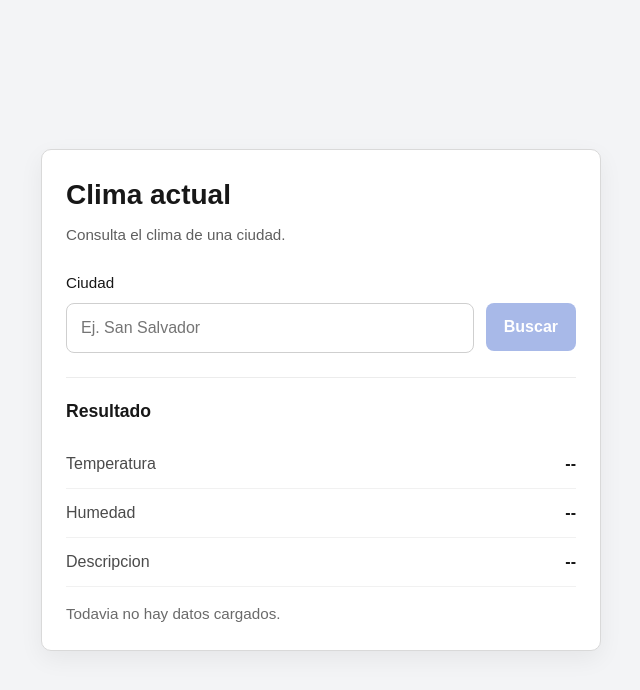
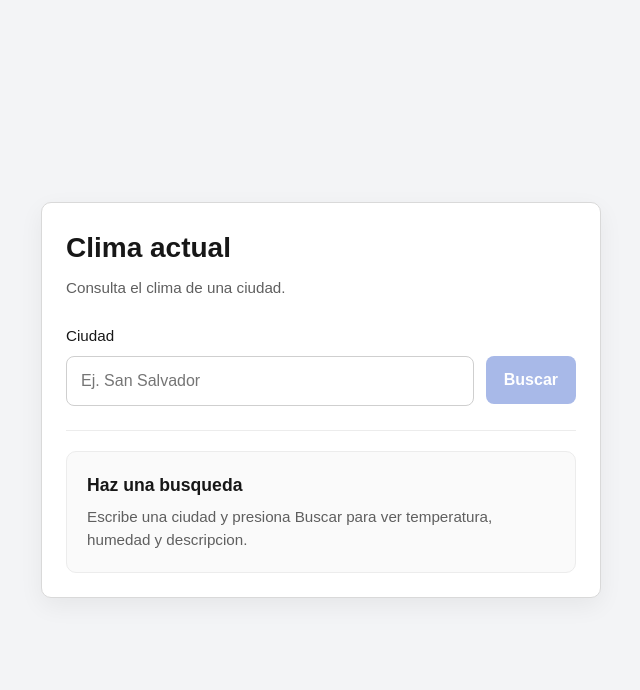
Before and after one commit to jdk-adriel-martinez/weather-app, a Next.js app: page / in a window 1280 px wide. Shown: the top 690 px of the page, without its empty margins (319-959 px from the left). Built offline with nearby package versions, Linux system fonts and the light colour scheme.

Commit message:
Añadiendo estado de página inicial, y de error

```diff
--- a/src/components/WeatherPanel.module.css
+++ b/src/components/WeatherPanel.module.css
@@ -132,6 +132,33 @@
   margin-bottom: 16px;
 }
 
+.weather-app__state {
+  border: 1px solid #ececec;
+  border-radius: 10px;
+  background: #fafafa;
+  padding: 20px;
+}
+
+.weather-app__state--error {
+  border-color: #efc6c6;
+  background: #fff5f5;
+}
+
+.weather-app__state-title {
+  font-size: 1.1rem;
+  font-weight: 600;
+  margin-bottom: 8px;
+}
+
+.weather-app__state-copy {
+  color: #5f5f5f;
+  font-size: 0.95rem;
+}
+
+.weather-app__state-copy + .weather-app__state-copy {
+  margin-top: 8px;
+}
+
 .weather-app__row {
   display: flex;
   justify-content: space-between;
@@ -153,7 +180,7 @@
   font-weight: 600;
 }
 
-.weather-app__empty {
+.weather-app__result-summary {
   margin-top: 16px;
   color: #6a6a6a;
   font-size: 0.95rem;
--- a/src/components/WeatherPanel.tsx
+++ b/src/components/WeatherPanel.tsx
@@ -1,5 +1,10 @@
+import type { FormEvent } from "react";
+
 import { CitySuggestions } from "@/components/CitySuggestions";
-import { useCitySuggestions } from "@/hooks/useCitySuggestions";
+import {
+  CITY_NOT_FOUND_MESSAGE,
+  useCitySuggestions,
+} from "@/hooks/useCitySuggestions";
 import { useCurrentWeather } from "@/hooks/useCurrentWeather";
 
 import styles from "./WeatherPanel.module.css";
@@ -16,7 +21,7 @@ export function WeatherPanel() {
     showSuggestions,
     suggestionsState,
   } = useCitySuggestions();
-  const { loadWeather, weatherState } = useCurrentWeather();
+  const { loadWeather, setWeatherError, weatherState } = useCurrentWeather();
 
   const handleSuggestionSelectAndLoadWeather = (suggestion: Parameters<
     typeof handleSuggestionSelect
@@ -26,47 +31,33 @@ export function WeatherPanel() {
   };
 
   const handleSearchButtonClick = async () => {
-    const cityCandidate = await resolveSearchCandidate();
+    const searchCandidateResult = await resolveSearchCandidate();
 
-    if (!cityCandidate) {
+    if (searchCandidateResult.status === "aborted") {
       return;
     }
 
-    void loadWeather(cityCandidate);
+    if (searchCandidateResult.status !== "resolved") {
+      setWeatherError(searchCandidateResult.message);
+      return;
+    }
+
+    void loadWeather(searchCandidateResult.suggestion);
   };
 
-  const weatherResultItems = [
-    {
-      label: "Temperatura",
-      value:
-        weatherState.status === "success"
-          ? `${Math.round(weatherState.weather.temperature)} C`
-          : "--",
-    },
-    {
-      label: "Humedad",
-      value:
-        weatherState.status === "success"
-          ? `${weatherState.weather.humidity}%`
-          : "--",
-    },
-    {
-      label: "Descripcion",
-      value:
-        weatherState.status === "success"
-          ? weatherState.weather.description
-          : "--",
-    },
-  ];
+  const handleSearchSubmit = (event: FormEvent<HTMLFormElement>) => {
+    event.preventDefault();
 
-  const weatherStatusMessage =
-    weatherState.status === "idle"
-      ? "Todavia no hay datos cargados."
-      : weatherState.status === "loading"
-        ? "Cargando clima..."
-        : weatherState.status === "error"
-          ? weatherState.message
-          : `Consulta actual: ${weatherState.weather.city}.`;
+    if (!hasCityText) {
+      return;
+    }
+
+    void handleSearchButtonClick();
+  };
+
+  const isNotFoundError =
+    weatherState.status === "error" &&
+    weatherState.message === CITY_NOT_FOUND_MESSAGE;
 
   return (
     <main className={styles["weather-app"]}>
@@ -78,7 +69,10 @@ export function WeatherPanel() {
           </p>
         </header>
 
-        <form className={styles["weather-app__form"]}>
+        <form
+          className={styles["weather-app__form"]}
+          onSubmit={handleSearchSubmit}
+        >
           <label className={styles["weather-app__label"]} htmlFor="city">
             Ciudad
           </label>
@@ -107,33 +101,89 @@ export function WeatherPanel() {
             <button
               className={styles["weather-app__button"]}
               disabled={!hasCityText}
-              onClick={() => {
-                void handleSearchButtonClick();
-              }}
-              type="button"
+              type="submit"
             >
               Buscar
             </button>
           </div>
         </form>
 
+        {weatherState.status === "success" ? (
           <section
             aria-label="Resultado del clima"
             className={styles["weather-app__result"]}
           >
             <h2 className={styles["weather-app__result-title"]}>Resultado</h2>
 
-          {weatherResultItems.map((label) => (
-            <div className={styles["weather-app__row"]} key={label.label}>
-              <span className={styles["weather-app__term"]}>{label.label}</span>
-              <span className={styles["weather-app__value"]}>{label.value}</span>
+            <div className={styles["weather-app__row"]}>
+              <span className={styles["weather-app__term"]}>Temperatura</span>
+              <span className={styles["weather-app__value"]}>
+                {Math.round(weatherState.weather.temperature)} C
+              </span>
             </div>
-          ))}
 
-          <p className={styles["weather-app__empty"]}>
-            {weatherStatusMessage}
+            <div className={styles["weather-app__row"]}>
+              <span className={styles["weather-app__term"]}>Humedad</span>
+              <span className={styles["weather-app__value"]}>
+                {weatherState.weather.humidity}%
+              </span>
+            </div>
+
+            <div className={styles["weather-app__row"]}>
+              <span className={styles["weather-app__term"]}>Descripcion</span>
+              <span className={styles["weather-app__value"]}>
+                {weatherState.weather.description}
+              </span>
+            </div>
+
+            <p className={styles["weather-app__result-summary"]}>
+              Consulta actual: {weatherState.weather.city}.
             </p>
           </section>
+        ) : weatherState.status === "error" ? (
+          <section
+            aria-label="Estado de error"
+            aria-live="polite"
+            className={styles["weather-app__result"]}
+          >
+            <div
+              className={`${styles["weather-app__state"]} ${styles["weather-app__state--error"]}`}
+            >
+              <h2 className={styles["weather-app__state-title"]}>
+                {isNotFoundError
+                  ? "No se encontro la ciudad"
+                  : "No pudimos completar la busqueda"}
+              </h2>
+              <p className={styles["weather-app__state-copy"]}>
+                {weatherState.message}
+              </p>
+              <p className={styles["weather-app__state-copy"]}>
+                {isNotFoundError
+                  ? "Prueba con otro nombre o elige una coincidencia del listado."
+                  : "Intenta nuevamente en unos segundos."}
+              </p>
+            </div>
+          </section>
+        ) : (
+          <section
+            aria-label="Estado inicial"
+            aria-live="polite"
+            className={styles["weather-app__result"]}
+          >
+            <div className={styles["weather-app__state"]}>
+              <h2 className={styles["weather-app__state-title"]}>
+                {weatherState.status === "loading"
+                  ? "Buscando el clima"
+                  : "Haz una busqueda"}
+              </h2>
+              <p className={styles["weather-app__state-copy"]}>
+                {weatherState.status === "loading"
+                  ? "Estamos consultando el clima actual para mostrarte los datos mas recientes."
+                  : "Escribe una ciudad y presiona Buscar para ver temperatura, humedad y descripcion."}
+              </p>
+            </div>
+          </section>
+        )}
       </section>
     </main>
   );
--- a/src/hooks/useCitySuggestions.ts
+++ b/src/hooks/useCitySuggestions.ts
@@ -3,6 +3,9 @@ import { useEffect, useRef, useState } from "react";
 import { useDebouncedValue } from "@/hooks/useDebouncedValue";
 import type { CitySuggestion } from "@/services/weather";
 import { formatCitySuggestionLabel } from "@/utils/formatCitySuggestionLabel";
+
+export const CITY_NOT_FOUND_MESSAGE =
+  "No se encontro ninguna ciudad que coincida con la busqueda.";
 
 export type SuggestionsState =
   | {
@@ -19,6 +22,32 @@ const initialSuggestionsState: SuggestionsState = {
   items: [],
   status: "idle",
 };
+
+type FetchSuggestionsResult =
+  | {
+      status: "success" | "empty";
+      suggestions: CitySuggestion[];
+    }
+  | {
+      status: "error";
+      message: string;
+    }
+  | {
+      status: "aborted";
+    };
+
+type SearchCandidateResult =
+  | {
+      status: "resolved";
+      suggestion: CitySuggestion;
+    }
+  | {
+      status: "empty" | "error";
+      message: string;
+    }
+  | {
+      status: "aborted";
+    };
 
 export function useCitySuggestions() {
   const [city, setCity] = useState("");
@@ -54,7 +83,9 @@ export function useCitySuggestions() {
     };
   }, []);
 
-  const fetchSuggestions = async (query: string) => {
+  const fetchSuggestions = async (
+    query: string,
+  ): Promise<FetchSuggestionsResult> => {
     requestControllerRef.current?.abort();
 
     const controller = new AbortController();
@@ -79,32 +110,46 @@ export function useCitySuggestions() {
       };
 
       if (controller.signal.aborted) {
-        return null;
+        return {
+          status: "aborted",
+        };
       }
+
+      const nextStatus = data.suggestions.length > 0 ? "success" : "empty";
 
       setSuggestionsState({
         items: data.suggestions,
-        status: data.suggestions.length > 0 ? "success" : "empty",
+        status: nextStatus,
       });
       setIsSuggestionsOpen(true);
 
-      return data.suggestions;
+      return {
+        status: nextStatus,
+        suggestions: data.suggestions,
+      };
     } catch (error) {
       if (controller.signal.aborted) {
-        return null;
+        return {
+          status: "aborted",
+        };
       }
+
+      const message =
+        error instanceof Error
+          ? error.message
+          : "Could not load city suggestions.";
 
       setSuggestionsState({
         items: [],
-        message:
-          error instanceof Error
-            ? error.message
-            : "Could not load city suggestions.",
+        message,
         status: "error",
       });
       setIsSuggestionsOpen(true);
 
-      return null;
+      return {
+        status: "error",
+        message,
+      };
     }
   };
 
@@ -166,14 +211,20 @@ export function useCitySuggestions() {
     );
   };
 
-  const resolveSearchCandidate = async () => {
+  const resolveSearchCandidate = async (): Promise<SearchCandidateResult> => {
     if (!hasCityText) {
-      return null;
+      return {
+        message: CITY_NOT_FOUND_MESSAGE,
+        status: "empty",
+      };
     }
 
     if (selectedSuggestion) {
       setIsSuggestionsOpen(false);
-      return selectedSuggestion;
+      return {
+        status: "resolved",
+        suggestion: selectedSuggestion,
+      };
     }
 
     if (trimmedCity.length < 2) {
@@ -182,23 +233,48 @@ export function useCitySuggestions() {
         status: "empty",
       });
       setIsSuggestionsOpen(true);
-      return null;
+      return {
+        message: CITY_NOT_FOUND_MESSAGE,
+        status: "empty",
+      };
     }
 
-    const suggestions =
+    const suggestionsResult =
       suggestionsState.status === "success"
-        ? suggestionsState.items
+        ? {
+            status: "success" as const,
+            suggestions: suggestionsState.items,
+          }
         : await fetchSuggestions(trimmedCity);
 
-    if (!suggestions || suggestions.length === 0) {
-      return null;
+    if (suggestionsResult.status === "aborted") {
+      return {
+        status: "aborted",
+      };
     }
 
-    const suggestion = findBestSuggestionMatch(suggestions);
+    if (suggestionsResult.status === "error") {
+      return {
+        message: suggestionsResult.message,
+        status: "error",
+      };
+    }
+
+    if (suggestionsResult.suggestions.length === 0) {
+      return {
+        message: CITY_NOT_FOUND_MESSAGE,
+        status: "empty",
+      };
+    }
+
+    const suggestion = findBestSuggestionMatch(suggestionsResult.suggestions);
 
     handleSuggestionSelect(suggestion);
 
-    return suggestion;
+    return {
+      status: "resolved",
+      suggestion,
+    };
   };
 
   return {
--- a/src/hooks/useCurrentWeather.ts
+++ b/src/hooks/useCurrentWeather.ts
@@ -88,8 +88,19 @@ export function useCurrentWeather() {
     }
   };
 
+  const setWeatherError = (message: string) => {
+    requestControllerRef.current?.abort();
+
+    setWeatherState({
+      message,
+      status: "error",
+      weather: null,
+    });
+  };
+
   return {
     loadWeather,
+    setWeatherError,
     weatherState,
   };
 }
```
Also changed, not shown: src/components/CitySuggestions.tsx (+5 -2 lines). Lines whose indentation alone changed are shown as unchanged.
